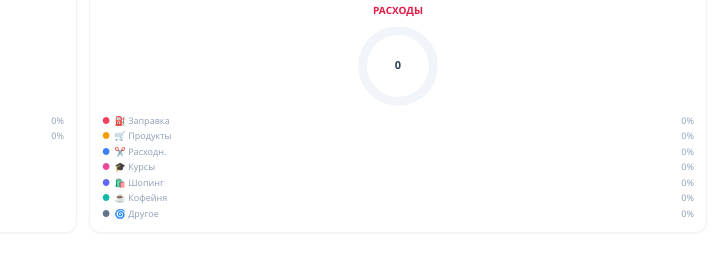
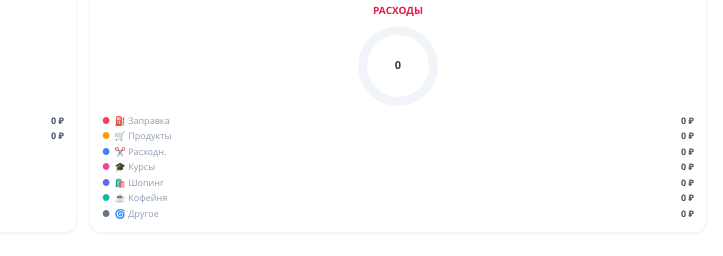
Before and after one commit to Krfegtu/Finance, a plain HTML site: page index.html in a window 1280 px wide. Shown: the part 292-548 px from the top of the page, 557-1280 px from the left. Drawn offline with nearby package versions, Linux system fonts and the light colour scheme; a web font is replaced by a local one.

Commit message:
Update index.html

```diff
--- a/index.html
+++ b/index.html
@@ -122,8 +122,8 @@
                             <span class="absolute text-[11px] font-bold text-slate-700" id="dash-inc-sum">0</span>
                         </div>
                         <div class="text-[9px] text-slate-400 mt-2 flex flex-col gap-0.5 w-full">
-                            <div class="flex items-center justify-between"><span><span class="text-emerald-500 mr-0.5">●</span> ✂️ Парикм.</span><span id="lbl-inc-hair">0%</span></div>
-                            <div class="flex items-center justify-between"><span><span class="text-purple-500 mr-0.5">●</span> 🔮 Таро</span><span id="lbl-inc-tarot">0%</span></div>
+                            <div class="flex items-center justify-between"><span><span class="text-emerald-500 mr-0.5">●</span> ✂️ Парикм.</span><span id="lbl-inc-hair" class="font-semibold text-slate-600">0 ₽</span></div>
+                            <div class="flex items-center justify-between"><span><span class="text-purple-500 mr-0.5">●</span> 🔮 Таро</span><span id="lbl-inc-tarot" class="font-semibold text-slate-600">0 ₽</span></div>
                         </div>
                     </div>
 
@@ -143,13 +143,13 @@
                             <span class="absolute text-[11px] font-bold text-slate-700" id="dash-exp-sum">0</span>
                         </div>
                         <div class="text-[9px] text-slate-400 mt-2 flex flex-col gap-0.5 w-full">
-                            <div class="flex items-center justify-between"><span><span class="text-rose-500 mr-0.5">●</span> ⛽ Заправка</span><span id="lbl-exp-1">0%</span></div>
-                            <div class="flex items-center justify-between"><span><span class="text-amber-500 mr-0.5">●</span> 🛒 Продукты</span><span id="lbl-exp-2">0%</span></div>
-                            <div class="flex items-center justify-between"><span><span class="text-blue-500 mr-0.5">●</span> ✂️ Расходн.</span><span id="lbl-exp-3">0%</span></div>
-                            <div class="flex items-center justify-between"><span><span class="text-pink-500 mr-0.5">●</span> 🎓 Курсы</span><span id="lbl-exp-4">0%</span></div>
-                            <div class="flex items-center justify-between"><span><span class="text-indigo-500 mr-0.5">●</span> 🛍️ Шопинг</span><span id="lbl-exp-5">0%</span></div>
-                            <div class="flex items-center justify-between"><span><span class="text-teal-500 mr-0.5">●</span> ☕ Кофейня</span><span id="lbl-exp-6">0%</span></div>
-                            <div class="flex items-center justify-between"><span><span class="text-slate-500 mr-0.5">●</span> 🌀 Другое</span><span id="lbl-exp-7">0%</span></div>
+                            <div class="flex items-center justify-between"><span><span class="text-rose-500 mr-0.5">●</span> ⛽ Заправка</span><span id="lbl-exp-1" class="font-semibold text-slate-600">0 ₽</span></div>
+                            <div class="flex items-center justify-between"><span><span class="text-amber-500 mr-0.5">●</span> 🛒 Продукты</span><span id="lbl-exp-2" class="font-semibold text-slate-600">0 ₽</span></div>
+                            <div class="flex items-center justify-between"><span><span class="text-blue-500 mr-0.5">●</span> ✂️ Расходн.</span><span id="lbl-exp-3" class="font-semibold text-slate-600">0 ₽</span></div>
+                            <div class="flex items-center justify-between"><span><span class="text-pink-500 mr-0.5">●</span> 🎓 Курсы</span><span id="lbl-exp-4" class="font-semibold text-slate-600">0 ₽</span></div>
+                            <div class="flex items-center justify-between"><span><span class="text-indigo-500 mr-0.5">●</span> 🛍️ Шопинг</span><span id="lbl-exp-5" class="font-semibold text-slate-600">0 ₽</span></div>
+                            <div class="flex items-center justify-between"><span><span class="text-teal-500 mr-0.5">●</span> ☕ Кофейня</span><span id="lbl-exp-6" class="font-semibold text-slate-600">0 ₽</span></div>
+                            <div class="flex items-center justify-between"><span><span class="text-slate-500 mr-0.5">●</span> 🌀 Другое</span><span id="lbl-exp-7" class="font-semibold text-slate-600">0 ₽</span></div>
                         </div>
                     </div>
                 </div>
@@ -523,15 +523,23 @@
             const percent = goal > 0 ? Math.min(Math.round((totalIncome / goal) * 100), 100) : 0;
             document.getElementById('dash-goal-progress').style.width = `${percent}%`;
 
+            document.getElementById('lbl-inc-hair').textContent = `${incHair.toLocaleString()} ₽`;
+            document.getElementById('lbl-inc-tarot').textContent = `${incTarot.toLocaleString()} ₽`;
+
             const hairPercent = totalIncome > 0 ? Math.round((incHair / totalIncome) * 100) : 0;
             const tarotPercent = totalIncome > 0 ? Math.round((incTarot / totalIncome) * 100) : 0;
-
-            document.getElementById('lbl-inc-hair').textContent = `${hairPercent}%`;
-            document.getElementById('lbl-inc-tarot').textContent = `${tarotPercent}%`;
 
             document.getElementById('chart-inc-hair').setAttribute('stroke-dasharray', `${hairPercent} 100`);
             document.getElementById('chart-inc-tarot').setAttribute('stroke-dasharray', `${tarotPercent} 100`);
             document.getElementById('chart-inc-tarot').setAttribute('stroke-dashoffset', `-${hairPercent}`);
+
+            document.getElementById('lbl-exp-1').textContent = `${expGas.toLocaleString()} ₽`;
+            document.getElementById('lbl-exp-2').textContent = `${expGroc.toLocaleString()} ₽`;
+            document.getElementById('lbl-exp-3').textContent = `${expTools.toLocaleString()} ₽`;
+            document.getElementById('lbl-exp-4').textContent = `${expCour.toLocaleString()} ₽`;
+            document.getElementById('lbl-exp-5').textContent = `${expShop.toLocaleString()} ₽`;
+            document.getElementById('lbl-exp-6').textContent = `${expCoffee.toLocaleString()} ₽`;
+            document.getElementById('lbl-exp-7').textContent = `${expOther.toLocaleString()} ₽`;
 
             const p1 = totalExpense > 0 ? Math.round((expGas / totalExpense) * 100) : 0;
             const p2 = totalExpense > 0 ? Math.round((expGroc / totalExpense) * 100) : 0;
@@ -540,14 +548,6 @@
             const p5 = totalExpense > 0 ? Math.round((expShop / totalExpense) * 100) : 0;
             const p6 = totalExpense > 0 ? Math.round((expCoffee / totalExpense) * 100) : 0;
             const p7 = totalExpense > 0 ? Math.round((expOther / totalExpense) * 100) : 0;
-
-            document.getElementById('lbl-exp-1').textContent = `${p1}%`;
-            document.getElementById('lbl-exp-2').textContent = `${p2}%`;
-            document.getElementById('lbl-exp-3').textContent = `${p3}%`;
-            document.getElementById('lbl-exp-4').textContent = `${p4}%`;
-            document.getElementById('lbl-exp-5').textContent = `${p5}%`;
-            document.getElementById('lbl-exp-6').textContent = `${p6}%`;
-            document.getElementById('lbl-exp-7').textContent = `${p7}%`;
 
             if(totalExpense > 0) {
                 document.getElementById('chart-exp-1').setAttribute('stroke-dasharray', `${p1} 100`);
```
